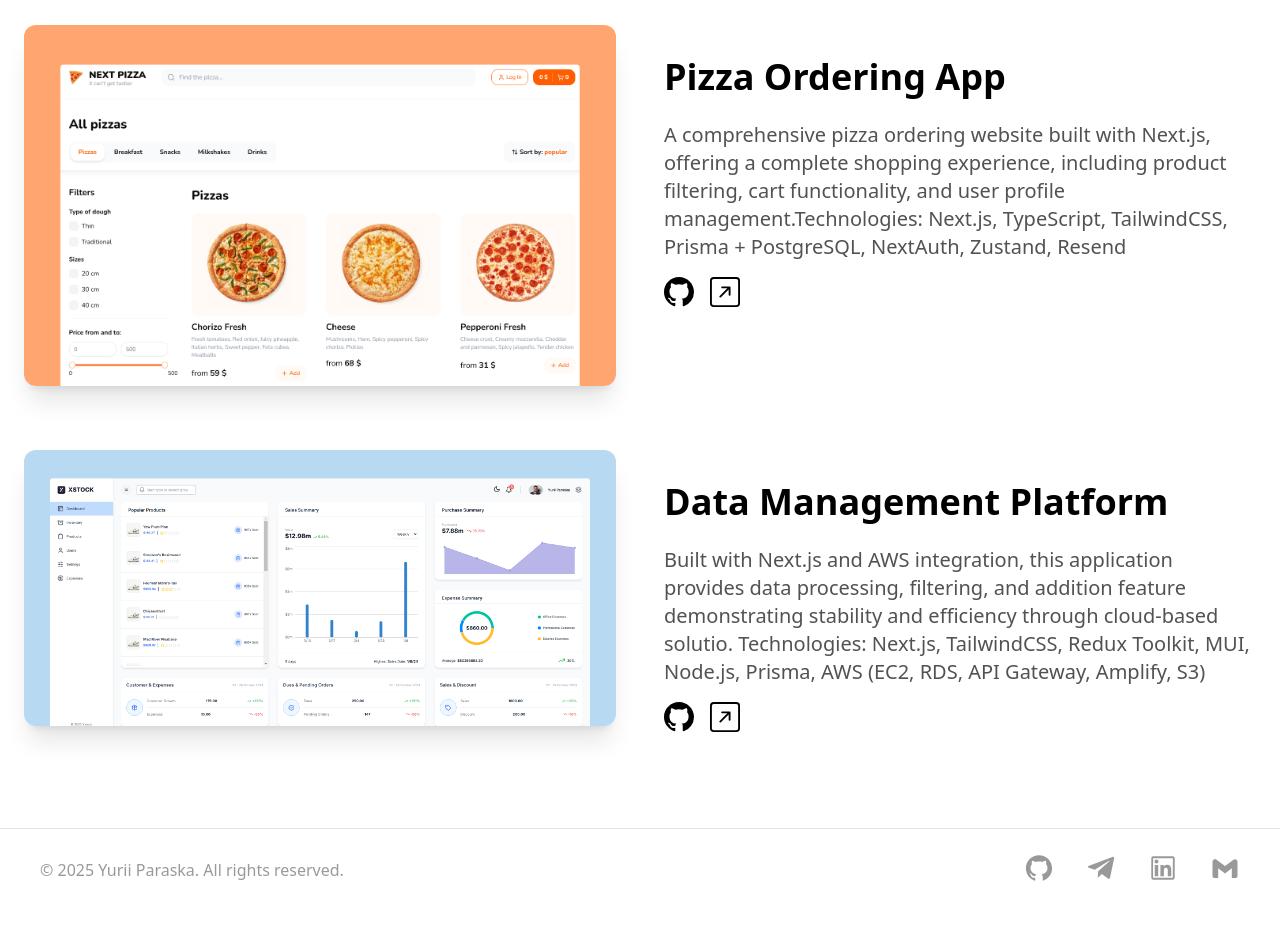
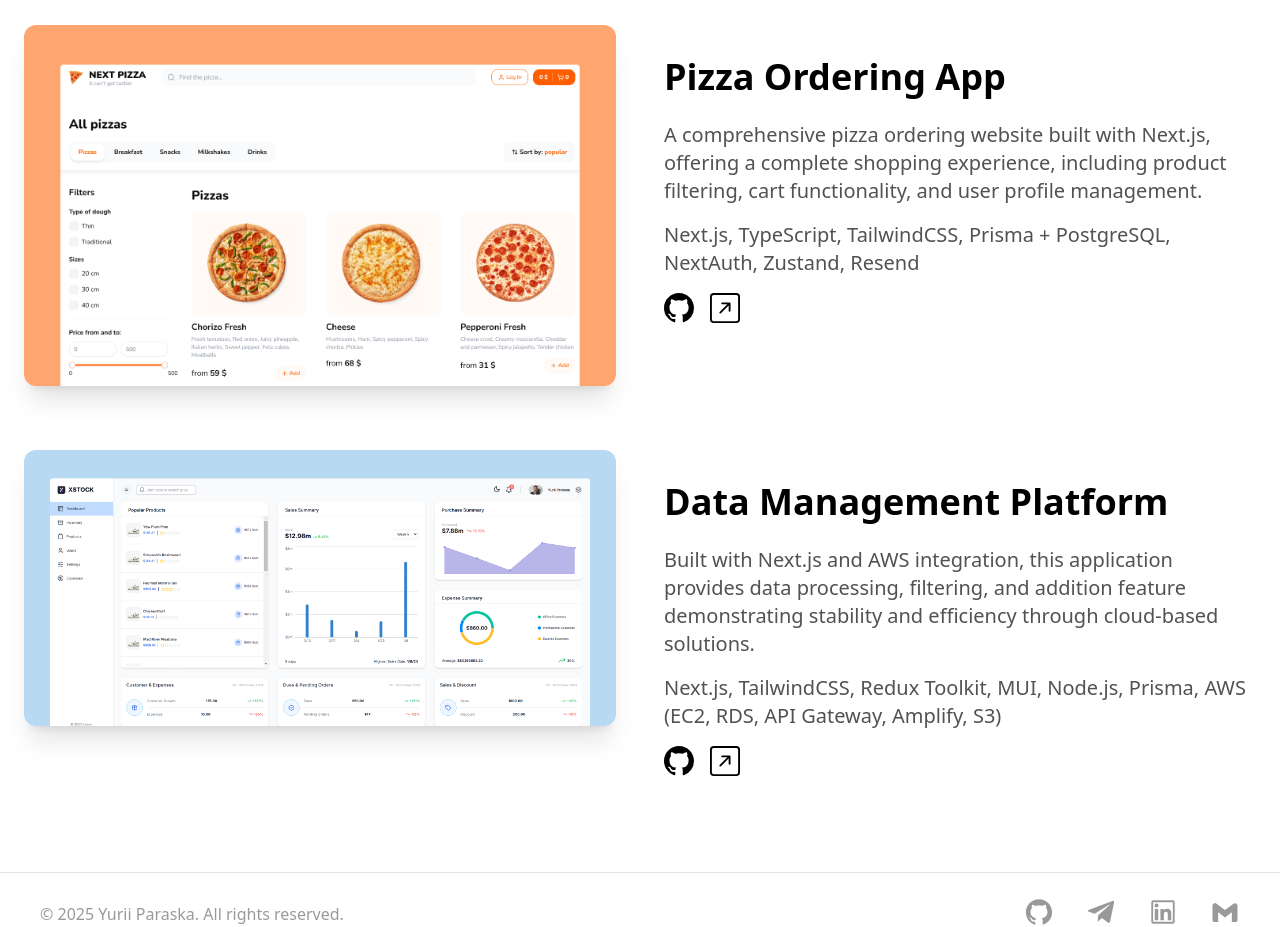
Before and after one commit to Yurii108/portfolio, a Next.js app: page / in a window 1280 px wide. Shown: the part 2880-3807 px from the top of the page. Built offline with nearby package versions, Linux system fonts and the light colour scheme.

Commit message:
fix: link type fast and descriptions

```diff
--- a/src/components/projects-section.tsx
+++ b/src/components/projects-section.tsx
@@ -39,7 +39,8 @@ const projects = [
   {
     name: "Type Fast",
     description:
-      "This is a simulator for learning blind typing on the keyboard. It's still in development. Technologies: Next.js, shadcn/ui, i18",
+      "This is a simulator for learning blind typing on the keyboard. It's still in development. Soon will be added more features like profile with authorization, statistics your results and game(race) with other players in real time.",
+    technologies: ["Next.js", "shadcn/ui", "i18"],
     image: "/type-fast.png",
     github: "",
     link: "https://fast-type.labsofbytes.com/",
@@ -47,14 +48,33 @@ const projects = [
   {
     name: "Pizza Ordering App",
     description:
-      "A comprehensive pizza ordering website built with Next.js, offering a complete shopping experience, including product filtering, cart functionality, and user profile management.Technologies: Next.js, TypeScript, TailwindCSS, Prisma + PostgreSQL, NextAuth, Zustand, Resend",
+      "A comprehensive pizza ordering website built with Next.js, offering a complete shopping experience, including product filtering, cart functionality, and user profile management.",
+    technologies: [
+      "Next.js",
+      "TypeScript",
+      "TailwindCSS",
+      "Prisma + PostgreSQL",
+      "NextAuth",
+      "Zustand",
+      "Resend",
+    ],
     image: "/pizza.png",
     github: "https://github.com/labsofbytes/next-pizza",
     link: "https://next-pizza-lab.vercel.app/",
   },
   {
     name: "Data Management Platform",
-    description: "Built with Next.js and AWS integration, this application provides data processing, filtering, and addition feature demonstrating stability and efficiency through cloud-based solutio. Technologies: Next.js, TailwindCSS, Redux Toolkit, MUI, Node.js, Prisma, AWS (EC2, RDS, API Gateway, Amplify, S3)",
+    description:
+      "Built with Next.js and AWS integration, this application provides data processing, filtering, and addition feature demonstrating stability and efficiency through cloud-based solutions.",
+    technologies: [
+      "Next.js",
+      "TailwindCSS",
+      "Redux Toolkit",
+      "MUI",
+      "Node.js",
+      "Prisma",
+      "AWS (EC2, RDS, API Gateway, Amplify, S3)",
+    ],
     image: "/xs.png",
     github: "https://github.com/Yurii108/next-management-dashboard",
     link: "https://main.d2vyr4gilosyz5.amplifyapp.com/",
@@ -120,6 +140,9 @@ const ProjectsSection = () => {
                     <p className="text-xl leading-7 mb-4 text-neutral-600 dark:text-neutral-400">
                       {project.description}
                     </p>
+                    <p className="text-xl leading-7 mb-4 text-neutral-600 dark:text-neutral-400">
+                      {project.technologies.join(", ")}
+                    </p>
                     <div className="flex flex-row align-bottom space-x-4">
                       {
                         project.github && <Link href={project.github} target="_blank">
```
